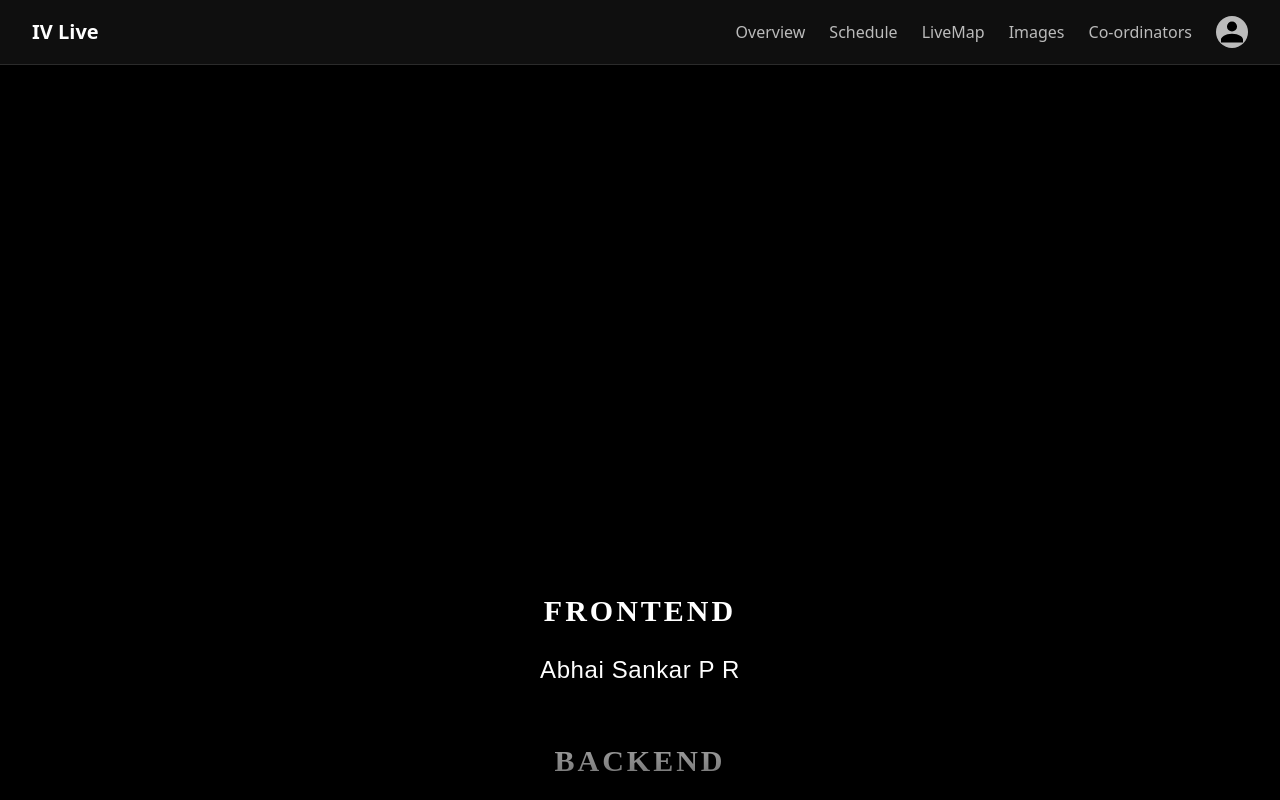
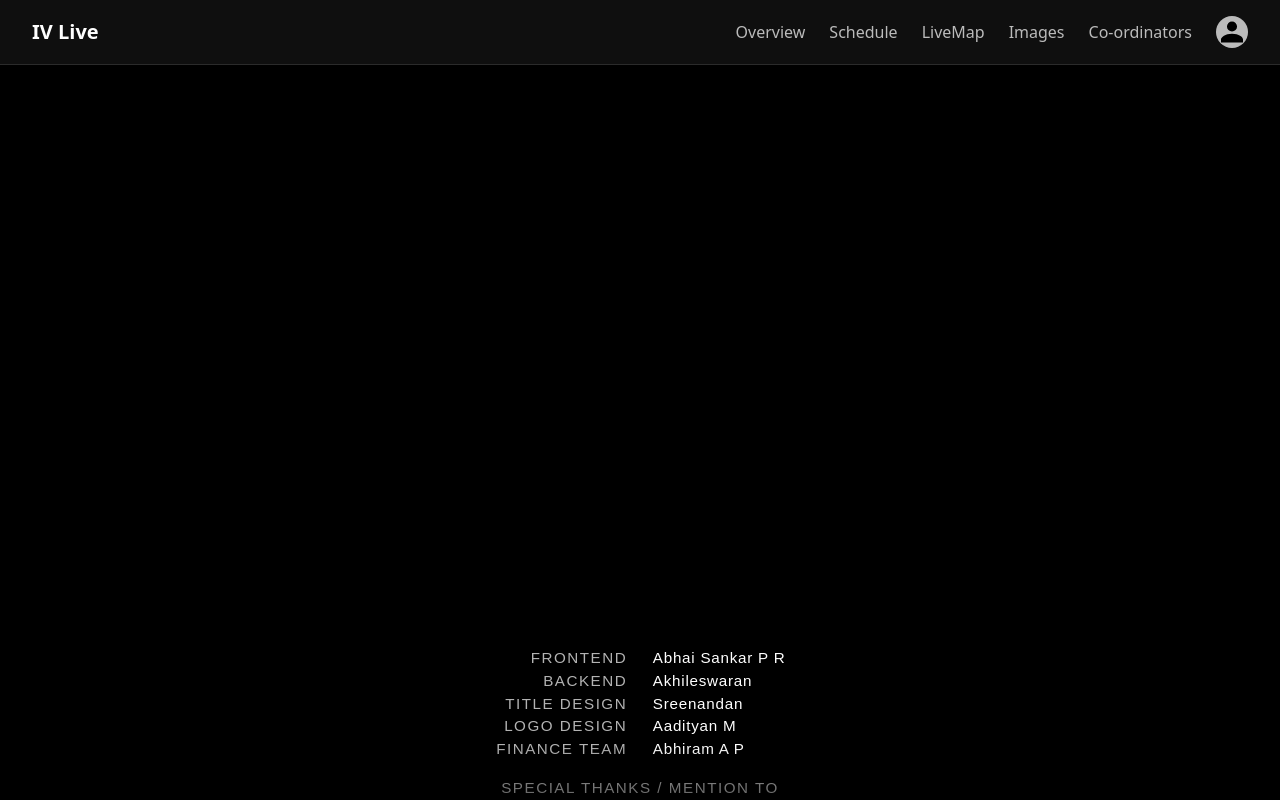
Before and after one commit to AbhaiSankarPR/IV_CSE_27, a React (Vite) app in the folder frontend/: page /credits in a window 1280 px wide. Built offline with nearby package versions, Linux system fonts and the light colour scheme; no server answers.

Commit message:
Update CreditsRoll.jsx

```diff
--- a/frontend/src/pages/credit/CreditsRoll.jsx
+++ b/frontend/src/pages/credit/CreditsRoll.jsx
@@ -1,21 +1,36 @@
 import { useEffect, useRef, useState } from "react";
+
 export default function CreditsPage() {
   const credits = [
-    { title: "Frontend", lines: ["Abhai Sankar P R"] },
-    { title: "Backend", lines: ["Akhileswaran"] },
-    { title: "Title Design", lines: ["Sreenandan"] },
-    { title: "Logo Design", lines: ["Aadityan M"] },
-    { title: "Finance Team", lines: ["Abhiram A P"] },
-    "Special thanks to SCTCE administration",
-    "Thanks for travelling with us!",
+    { role: "Frontend", name: "Abhai Sankar P R" },
+    { role: "Backend", name: "Akhileswaran" },
+    { role: "Title Design", name: "Sreenandan" },
+    { role: "Logo Design", name: "Aadityan M" },
+    { role: "Finance Team", name: "Abhiram A P" },
+    {
+      role: "Special thanks / mention to",
+      list: [
+        "Abhiram AR",
+        "Aadityan Pramad",
+        "Abhin Anoop",
+        "Abhiram AP",
+        "Sreenandan",
+        "Adityan Manoj",
+        "Adithya Suresh",
+      ],
+    },
+    { role: "", name: "Special thanks to SCTCE administration" },
+    { role: "", name: "Thanks for travelling with us!" },
   ];
+
+  const duplicatedCredits = [...credits, { spacer: true }, ...credits];
 
   const viewportRef = useRef(null);
   const contentRef = useRef(null);
   const animRef = useRef(null);
 
   const [translateY, setTranslateY] = useState(0);
-  const [speed] = useState(50);
+  const speed = 5;
 
   useEffect(() => {
     const vp = viewportRef.current;
@@ -23,77 +38,118 @@ export default function CreditsPage() {
     if (!vp || !ct) return;
 
     const vpHeight = vp.clientHeight;
-    const contentHeight = ct.scrollHeight;
+    const contentHeight = ct.scrollHeight / 2;
 
     setTranslateY(vpHeight);
 
-    let last = null;
+    let lastTime = null;
+
     function animate(ts) {
-      if (!last) last = ts;
-      const dt = (ts - last) / 1000;
-      last = ts;
+      if (!lastTime) lastTime = ts;
+      const delta = (ts - lastTime) / 1000;
+      lastTime = ts;
 
       setTranslateY((prev) => {
-        const next = prev - speed * dt;
-        if (next < -contentHeight) return vpHeight;
+        const next = prev - speed * delta * vpHeight * 0.01;
+        if (next < -contentHeight) return 0;
         return next;
       });
 
       animRef.current = requestAnimationFrame(animate);
     }
+
     animRef.current = requestAnimationFrame(animate);
 
     return () => cancelAnimationFrame(animRef.current);
-  }, [speed]);
-
-  const renderCredits = () =>
-    credits.map((item, i) => {
-      if (typeof item === "string") {
-        return (
-          <div
-            key={i}
-            className="text-center text-2xl md:text-3xl py-4 font-light tracking-wider uppercase"
-            style={{ fontFamily: "Poppins, sans-serif" }}
-          >
-            {item}
-          </div>
-        );
-      }
-      return (
-        <div key={i} className="text-center mb-12">
-          <div
-            className="text-4xl md:text-3xl mb-4 tracking-widest uppercase"
-            style={{ fontFamily: "Playfair Display, serif", fontWeight: 700 }}
-          >
-            {item.title}
-          </div>
-          {item.lines.map((line, j) => (
-            <div
-              key={j}
-              className="text-2xl md:text-2xl leading-[50px] tracking-wide"
-              style={{ fontFamily: "Poppins, sans-serif", fontWeight: 300 }}
-            >
-              {line}
-            </div>
-          ))}
-        </div>
-      );
-    });
+  }, []);
 
   return (
     <div className="w-screen h-screen overflow-hidden bg-black text-white relative flex items-center justify-center">
       <div ref={viewportRef} className="absolute inset-0 overflow-hidden">
         <div
           ref={contentRef}
-          className="absolute left-1/2 -translate-x-1/2 px-4 md:px-0"
+          className="absolute left-1/2 -translate-x-1/2 px-4"
           style={{ transform: `translateY(${translateY}px)` }}
         >
-          {renderCredits()}
-          <div className="h-48" />
+          {duplicatedCredits.map((item, index) => {
+            if (item.spacer) return <div key={index} style={{ height: "25vh" }} />;
+
+            // Standard role + name
+            if (item.name) {
+              return (
+                <div
+                  key={index}
+                  className="flex justify-center mb-[2vh] items-center"
+                  style={{ width: "max-content", margin: "0 auto" }}
+                >
+                  {item.role && (
+                    <div
+                      className="text-right opacity-70 uppercase tracking-widest"
+                      style={{
+                        fontFamily: "sans-serif",
+                        fontWeight: 300,
+                        width: "18vw",
+                            fontSize: "1.9vh",       // role text smaller
+ // fixed width for perfect right alignment
+                      }}
+                    >
+                      {item.role}
+                    </div>
+                  )}
+                  <div
+                    className="ml-[2vw] text-left"
+                    style={{
+                      fontFamily: "sans-serif",
+                      fontWeight: 400,
+                      fontSize: "1.9vh",
+                      letterSpacing: "0.05em",
+                      width: "18vw", // fixed width for left-aligned names
+                    }}
+                  >
+                    {item.name}
+                  </div>
+                </div>
+              );
+            }
+
+            // Special thanks / list
+            if (item.list) {
+              return (
+                <div key={index} className="text-center mb-[3vh]">
+                  <div style={{ height: "2vh" }} />
+                  <div
+                    className="mb-[1.9vh] opacity-70 uppercase tracking-widest"
+                    style={{ fontFamily: "sans-serif", fontWeight: 300,fontSize: "1.9vh" }}
+                  >
+                    {item.role}
+                  </div>
+                  {item.list.map((name, i) => (
+                    <div
+                      key={i}
+                      style={{
+                        fontFamily: "sans-serif",
+                        fontWeight: 400,
+                        fontSize: "1.9vh",
+                        marginBottom: "0.8vh",
+                      }}
+                    >
+                      {name}
+                    </div>
+                  ))}
+                </div>
+              );
+            }
+
+            return null;
+          })}
+
+          <div style={{ height: "10vh" }} />
         </div>
 
-        <div className="pointer-events-none absolute top-0 left-0 right-0 h-48 bg-gradient-to-b from-black to-transparent" />
-        <div className="pointer-events-none absolute bottom-0 left-0 right-0 h-48 bg-gradient-to-t from-black to-transparent" />
+        {/* Top fade */}
+        <div className="pointer-events-none absolute top-0 left-0 right-0 h-[15vh] bg-gradient-to-b from-black to-transparent" />
+        {/* Bottom fade */}
+        <div className="pointer-events-none absolute bottom-0 left-0 right-0 h-[15vh] bg-gradient-to-t from-black to-transparent" />
       </div>
     </div>
   );
```
